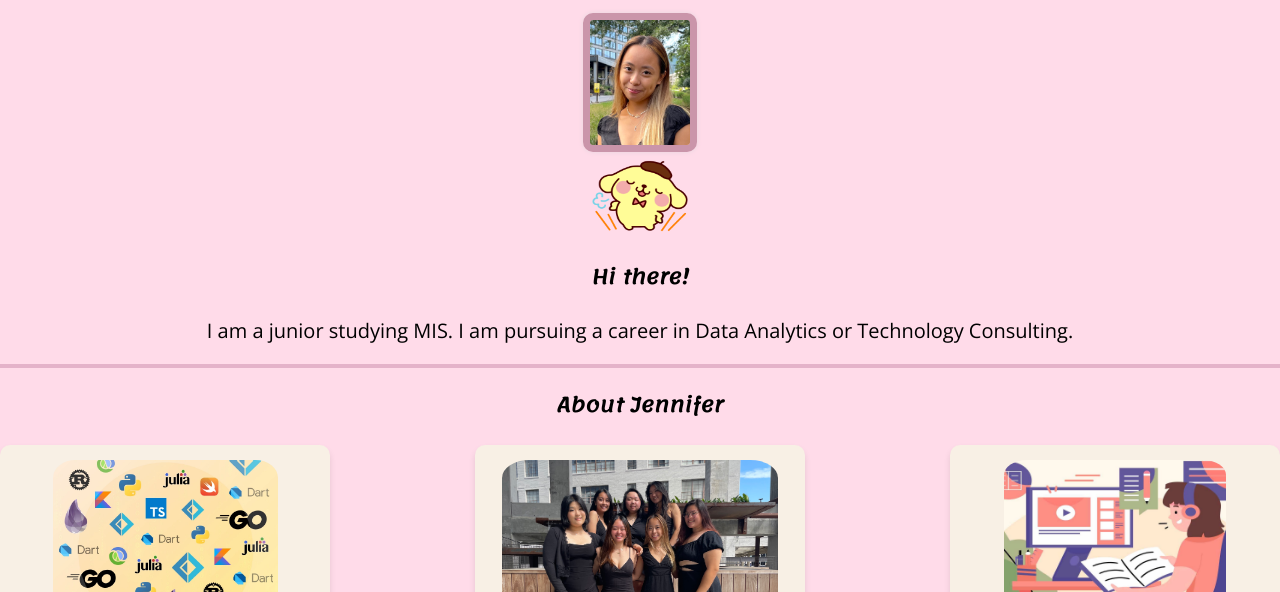
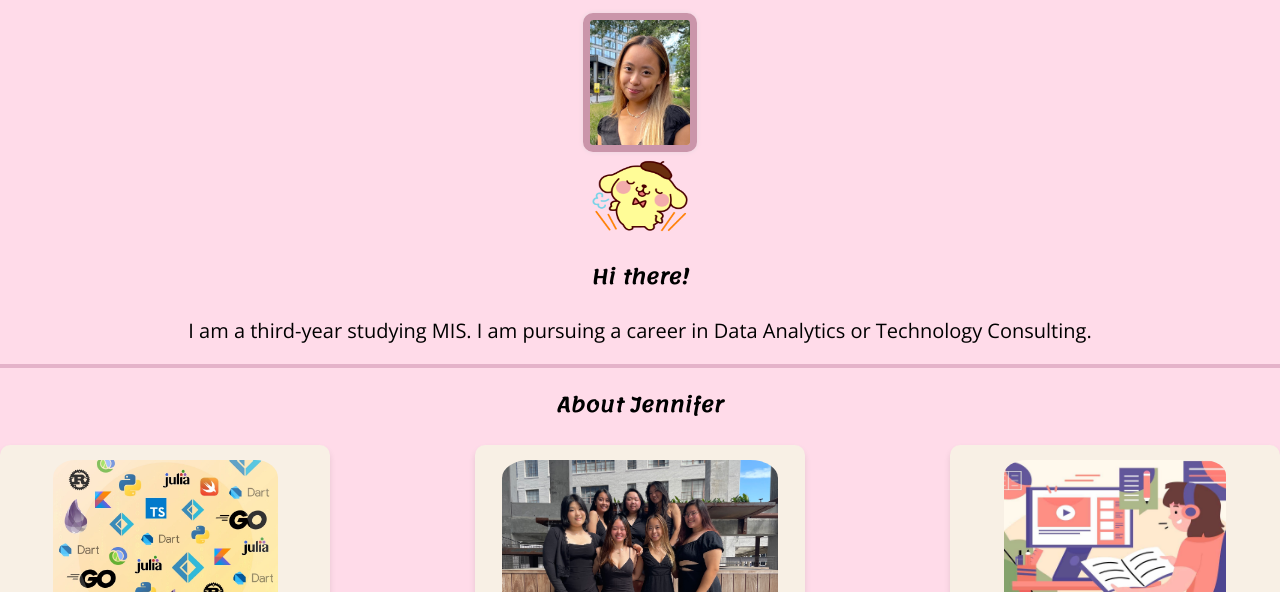
Before and after one commit to jmaitrang/cscv, a plain HTML site: page index.html in a window 1280 px wide. Shown: the part 208-800 px from the top of the page. Drawn offline with nearby package versions, Linux system fonts and the light colour scheme.

Commit message:
Update index.html

```diff
--- a/index.html
+++ b/index.html
@@ -47,7 +47,7 @@
     </div>
 
     <h2>Hi there!</h2>
-    <p>I am a junior studying MIS. I am pursuing a career in Data Analytics or Technology Consulting.</p>
+    <p>I am a third-year studying MIS. I am pursuing a career in Data Analytics or Technology Consulting.</p>
 
     <hr>
 
```
